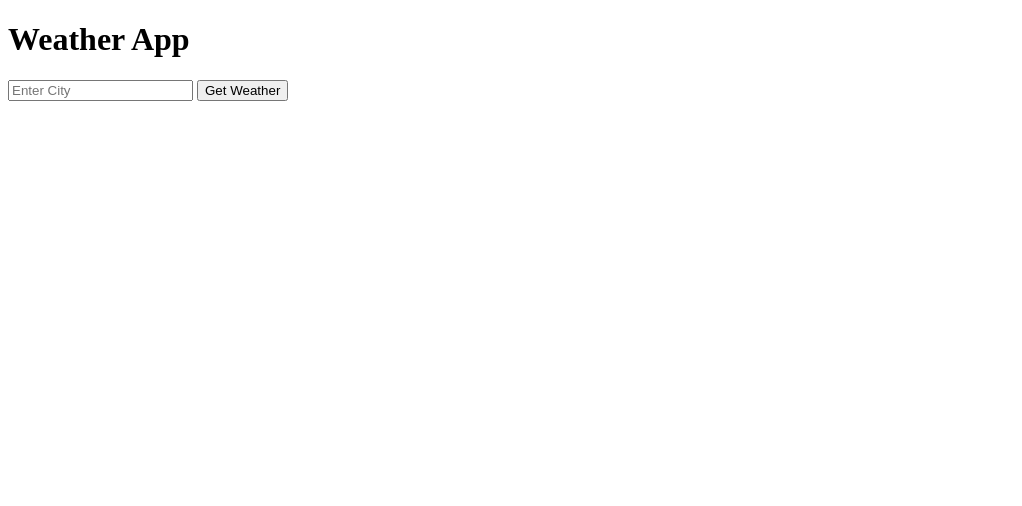
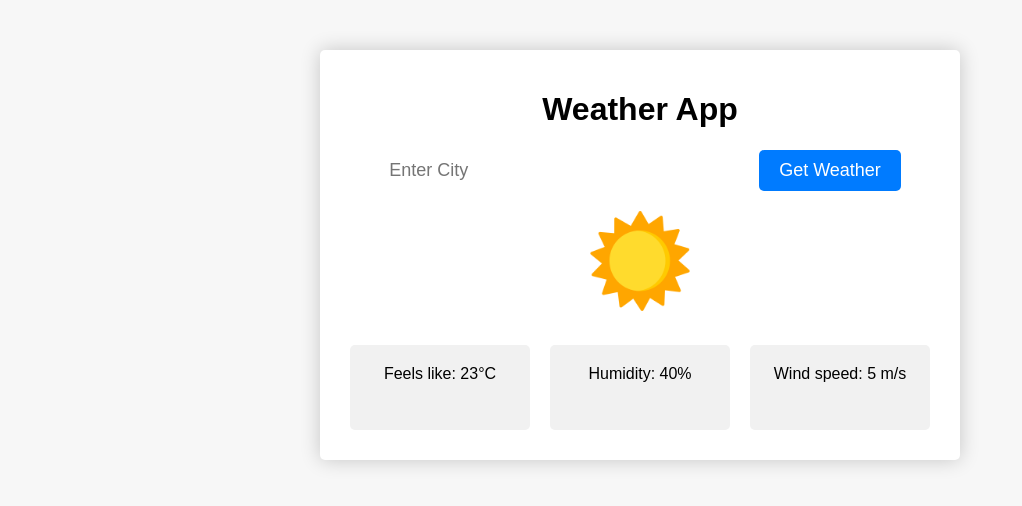
Before and after one commit to Sujata-karki/weather-app, a plain HTML site: page index.html in a window 1280 px wide. Shown: the whole page, without its empty margins (0-1022 px from the left). Drawn offline with Linux system fonts and the light colour scheme.

Commit message:
small chnages

```diff
--- a/index.html
+++ b/index.html
@@ -16,17 +16,17 @@
       </form>
       <div id="weather-data">
         <div class="icon">
-          <!-- <img src="http://openweathermap.org/img/wn/01d.png" alt="Weather Icon"> -->
+        <img src="image.png" alt="Weather Icon">
         </div>
-        <div class="temperature"></div>
-        <div class="description"></div>
-        <div class="details">
-          <!-- <div>Feels like: 23°C</div>
-                <div>Humidity: 40%</div>
-                <div>Wind speed: 5 m/s</div> -->
+          <div class="temperature"></div>
+          <div class="description"></div>
+          <div class="details">
+          <div>Feels like: 23°C</div>
+          <div>Humidity: 40%</div>
+          <div>Wind speed: 5 m/s</div>
         </div>
       </div>
     </div>
-    <script src="index.js"></script>
+    <script src="main.js"></script>
   </body>
 </html>
--- a/style.css
+++ b/style.css
@@ -0,0 +1,82 @@
+body {
+    margin: 0;
+    font-family: "Montserrat", sans-serif;
+    background-color: #f7f7f7;
+  }
+.container {
+    background-color: #fff;
+    box-shadow: 0 0 20px rgba(0, 0, 0, 0.2);
+    margin: 0 auto;
+    margin-top: 50px;
+    text-align: center;
+    max-width: 600px;
+    border-radius: 5px;
+    padding: 20px;
+  }
+form {
+    display: flex;
+    justify-content: center;
+    align-items: center;
+    margin-bottom: 20px;
+  }
+form input[type="text"] {
+    padding: 10px;
+    border: none;
+    outline: none;
+    font-size: 18px;
+    width: 60%;
+  }
+form input[type="submit"] {
+    background-color: #007bff;
+    color: #fff;
+    border: none;
+    padding: 10px 20px;
+    border-radius: 5px;
+    font-size: 18px;
+    cursor: pointer;
+    outline: none;
+    transition: background-color 0.3s ease;
+  }
+form input[type="submit"]:hover {
+    background-color: #0062cc;
+  }
+.icon img {
+    width: 100px;
+    height: 100px;
+    background-size: contain;
+    background-repeat: no-repeat;
+    background-position: center center;
+  }
+.temperature {
+    font-size: 48px;
+    font-weight: bold;
+    margin: 20px 0;
+  }
+.description{
+      font-size: 24px;
+      margin-bottom: 20px;
+  }
+.details{
+      display: flex;
+      justify-content: center;
+      align-items: center;
+      flex-wrap: wrap;
+  }
+.details > div{
+      padding: 20px;
+      background-color: #f1f1f1;
+      margin: 10px;
+      flex: 1;
+      border-radius: 5px;
+      text-align: center;
+      min-height: 45px;
+  }
+@media (max-width: 768px){
+      form {
+          flex-direction: column;
+      }
+      form input[type="text"]{
+          width: 100%;
+          margin-bottom: 10px;
+      }
+  }
```
Also changed, not shown: image.png (added).
